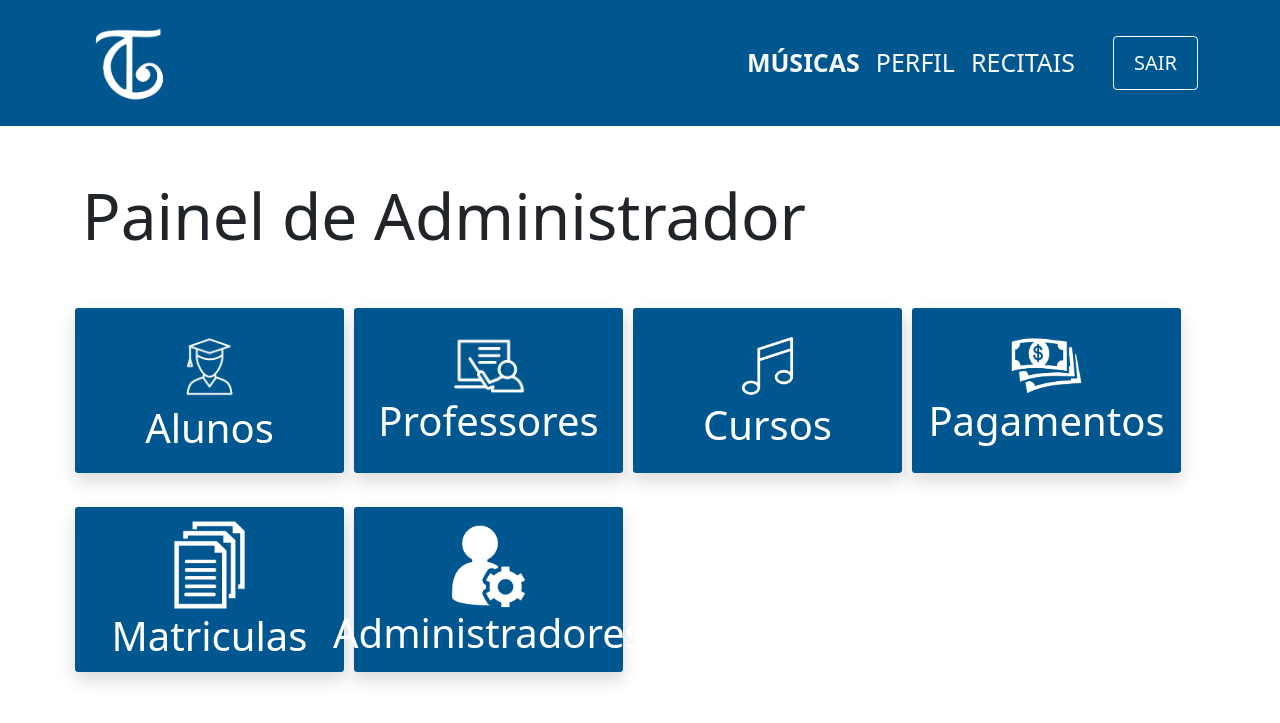
After one commit to FernandoFdeS/projetoIntegrador, a PHP site: page /painelAdm.php in a window 1280 px wide. The commit adds this page. Shown: the top 723 px of the page. Run offline with PHP 8.4, Linux system fonts and the light colour scheme.

Commit message:
Adiciona painel de ADM

```diff
--- a/Code/layouts/header.php
+++ b/Code/layouts/header.php
@@ -8,7 +8,7 @@
         <link href="https://cdn.jsdelivr.net/npm/bootstrap@5.1.3/dist/css/bootstrap.min.css" rel="stylesheet" integrity="sha384-1BmE4kWBq78iYhFldvKuhfTAU6auU8tT94WrHftjDbrCEXSU1oBoqyl2QvZ6jIW3" crossorigin="anonymous">
         <script src="https://cdn.jsdelivr.net/npm/bootstrap@5.1.3/dist/js/bootstrap.bundle.min.js" integrity="sha384-ka7Sk0Gln4gmtz2MlQnikT1wXgYsOg+OMhuP+IlRH9sENBO0LRn5q+8nbTov4+1p" crossorigin="anonymous"></script>
         <link href="http://fonts.googleapis.com/css?family=Roboto" rel="stylesheet" type="text/css">
-        <link href="css/formButtons.css" rel="stylesheet" type="text/css">
+        <link href="css/style.css" rel="stylesheet" type="text/css">
         <title>Toque Cultural</title>
     </head>
     <style>
--- /dev/null
+++ b/Code/painelAdm.php
@@ -0,0 +1,70 @@
+<?php
+    include 'layouts/navbar.php';
+?>
+
+<style>
+    .card-painel{
+        background-color:#005790;
+        color:white;
+        height:175px;
+        border-radius:8px;
+        cursor: pointer;
+        padding:0px;
+        border: solid 5px white;
+    }
+    .card-painel:hover{
+        background-color: #004a7c;
+    }
+</style>
+
+
+<div class="container">
+    <div class="row mt-5">
+        <h1 class="mt-1 display-3 mb-5">Painel de Administrador</h1>
+        <div class="row">
+            <div class="col-3 card-painel d-flex flex-row justify-content-between">
+                <div class="d-flex flex-column align-items-center  justify-content-center  col-12 shadow">
+                    <img src="images/alunos-icon.png" width=75px>
+                    <p class="m-0 display-6">Alunos</p>
+                </div>
+            </div>
+            <div class="col-3 card-painel d-flex flex-row justify-content-between">
+                <div class="d-flex flex-column align-items-center  justify-content-center  col-12 shadow">
+                    <img src="images/professores-icon.png" width=100px>
+                    <p class="m-0 display-6">Professores</p>
+                </div>
+            </div>
+             <div class="col-3 card-painel d-flex flex-row justify-content-between">
+                <div class="d-flex flex-column align-items-center  justify-content-center  col-12 shadow">
+                    <img src="images/cursos-icon.png" width=125px>
+                    <p class="m-0 display-6">Cursos</p>
+                </div>
+            </div>
+            <div class="col-3 card-painel d-flex flex-row justify-content-between ">
+                <div class="d-flex flex-column align-items-center  justify-content-center  col-12 shadow" onclick="funcaoIndisponivel()">
+                    <img src="images/pagamentos-icon.png" width=75px>
+                    <p class="m-0 display-6">Pagamentos</p>
+                </div>
+            </div>
+            <div class="col-3 card-painel d-flex flex-row justify-content-between mt-4">
+                <div class="d-flex flex-column align-items-center  justify-content-center  col-12 shadow">
+                    <img src="images/matriculas-icon.png" width=75px>
+                    <p class="m-0 display-6">Matriculas</p>
+                </div>
+            </div>
+            <div class="col-3 card-painel d-flex flex-row justify-content-between mt-4">
+                <div class="d-flex flex-column align-items-center  justify-content-center  col-12 shadow">
+                    <img src="images/adm-icon.png" width=75px>
+                    <p class="m-0 display-6">Administradores</p>
+                </div>
+            </div>
+        </div>
+
+
+    </div>
+</div>
+<script>
+    function funcaoIndisponivel(){
+        alert("Função indisponível no momento");
+    }
+</script>
```
Also changed, not shown: Code/css/style.css (renamed from Code/css/formButtons.css), Code/images/adm-icon.png (added), Code/images/alunos-icon.png (added), Code/images/cursos-icon.png (added), Code/images/matriculas-icon.png (added), Code/images/pagamentos-icon.png (added), Code/images/professores-icon.png (added).
